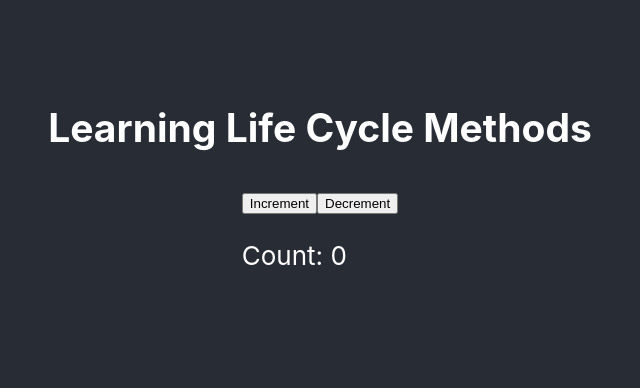
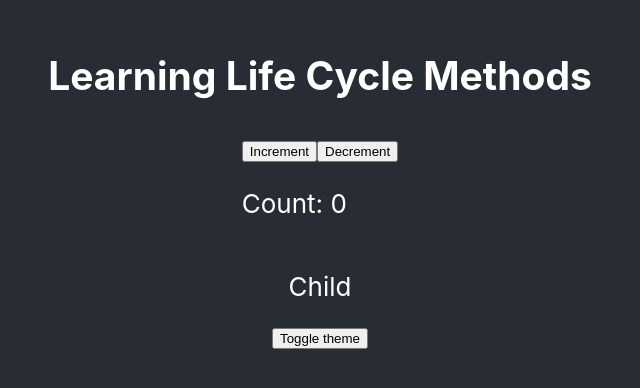
Before and after one commit to divyanshu-d3v/React-Training, a React (Create React App) app in the folder react-tutorial/: page / in a window 1280 px wide. Shown: the part 216-604 px from the top of the page, without its empty margins (320-960 px from the left). Built offline with nearby package versions, Linux system fonts and the light colour scheme.

Commit message:
useContext practiced

```diff
--- a/react-tutorial/src/App.js
+++ b/react-tutorial/src/App.js
@@ -1,14 +1,19 @@
 import './App.css';
 import Hooks from './components/Hooks';
 import LifeCycleMethod from './components/LifeCycleMethods';
+import ChildComp from './components/ChildComp';
+import { ThemeProvider } from './components/ContextProvider';
 
 function App() {
   return (
-    <div className="App-header">
-      <h2>Learning Life Cycle Methods</h2>
-      {/* <LifeCycleMethod /> */}
-      <Hooks />
-    </div>
+    <ThemeProvider>
+      <div className="App-header">
+        <h2>Learning Life Cycle Methods</h2>
+        {/* <LifeCycleMethod /> */}
+        <Hooks />
+        <ChildComp />
+      </div>
+    </ThemeProvider>
   );
 }
 
--- /dev/null
+++ b/react-tutorial/src/components/ChildComp.js
@@ -0,0 +1,10 @@
+import { useTheme } from "./ContextProvider";
+
+export default function ChildComp() {
+    const { theme, toggleTheme } = useTheme();
+    console.log(`theme:`, theme);
+    return <>
+        <p>Child</p>
+        <button onClick={toggleTheme}>Toggle theme</button>
+    </>
+}
--- /dev/null
+++ b/react-tutorial/src/components/ContextProvider.js
@@ -0,0 +1,16 @@
+import { useContext, createContext, useState, Children } from "react";
+
+const ThemeContext = createContext();
+
+export function ThemeProvider({ children }) {
+    const [theme, setTheme] = useState('light');
+
+    const toggleTheme = () => {
+        console.log(`theme toggled`);
+        setTheme(prevTheme => prevTheme === 'light' ? 'dark' : 'light')
+    }
+
+    return <ThemeContext.Provider value={{ theme, toggleTheme }}>{children}</ThemeContext.Provider>
+}
+
+export const useTheme = () => useContext(ThemeContext);
--- a/react-tutorial/src/components/Hooks.js
+++ b/react-tutorial/src/components/Hooks.js
@@ -1,4 +1,4 @@
-import { useState, useReducer, useEffect } from "react";
+import { useReducer } from "react";
 
 const initialState = {
     count: 0,
```
